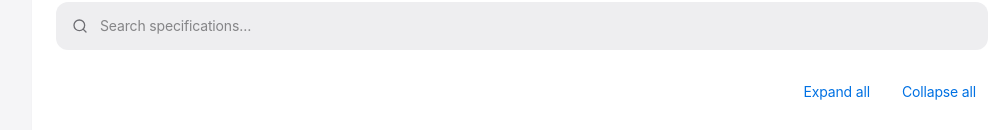
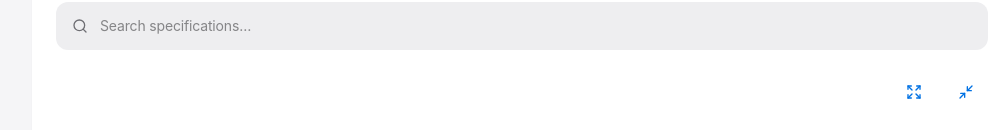
Before and after one commit to DD-CloudCosmos/CrankDoc, a Next.js app: page /bikes/honda-cb1000r-sc60 in a window 1280 px wide. Shown: the part 670-800 px from the top of the page, without its empty margins (118-1124 px from the left). Built offline with nearby package versions, Linux system fonts and the light colour scheme.

Commit message:
Use icons for expand and collapse controls

```diff
--- a/src/components/CB1000RFluids.tsx
+++ b/src/components/CB1000RFluids.tsx
@@ -1,7 +1,7 @@
 'use client'
 
 import { useRef, useState } from 'react'
-import { ChevronRight, Search } from 'lucide-react'
+import { ChevronRight, Search, Expand, Minimize2 } from 'lucide-react'
 import { cb1000rFluids } from '@/lib/cb1000r'
 
 export function CB1000RFluids() {
@@ -19,8 +19,8 @@ export function CB1000RFluids() {
       <input type="search" aria-label="Search fluids" placeholder="Search fluids…" value={query} onChange={event => setQuery(event.target.value)} className="min-h-12 w-full min-w-0 bg-transparent text-sm outline-none focus-visible:ring-2 focus-visible:ring-ring" />
     </label>
     <div className="flex justify-end gap-2" role="group" aria-label="Section controls">
-      <button type="button" onClick={() => setExpanded(true)} className="min-h-11 rounded-[10px] px-3 text-sm text-primary hover:bg-accent focus-visible:outline-2 focus-visible:outline-ring">Expand all</button>
-      <button type="button" onClick={() => setExpanded(false)} className="min-h-11 rounded-[10px] px-3 text-sm text-primary hover:bg-accent focus-visible:outline-2 focus-visible:outline-ring">Collapse all</button>
+      <button type="button" aria-label="Expand all" title="Expand all" onClick={() => setExpanded(true)} className="flex h-11 w-11 items-center justify-center rounded-[10px] text-primary hover:bg-accent focus-visible:outline-2 focus-visible:outline-ring"><Expand aria-hidden="true" className="h-4 w-4" /></button>
+      <button type="button" aria-label="Collapse all" title="Collapse all" onClick={() => setExpanded(false)} className="flex h-11 w-11 items-center justify-center rounded-[10px] text-primary hover:bg-accent focus-visible:outline-2 focus-visible:outline-ring"><Minimize2 aria-hidden="true" className="h-4 w-4" /></button>
     </div>
     <div className="overflow-hidden rounded-[12px] bg-input">
       {fluids.map(fluid => <details key={`${fluid.label}-${search}`} open={search ? true : undefined} className="group border-b border-separator last:border-b-0">
--- a/src/components/CB1000RReference.tsx
+++ b/src/components/CB1000RReference.tsx
@@ -1,7 +1,7 @@
 'use client'
 
 import { useRef, useState } from 'react'
-import { ChevronRight, Search } from 'lucide-react'
+import { ChevronRight, Search, Expand, Minimize2 } from 'lucide-react'
 import { cb1000rSpecSections } from '@/lib/cb1000r'
 import type { ServiceInterval } from '@/types/database.types'
 
@@ -53,8 +53,8 @@ export function CB1000RReference({ intervals }: { intervals?: ServiceInterval[]
       <input type="search" aria-label={intervals ? 'Search service' : 'Search specifications'} placeholder={intervals ? 'Search service…' : 'Search specifications…'} value={query} onChange={event => setQuery(event.target.value)} className="min-h-12 w-full min-w-0 bg-transparent text-sm outline-none focus-visible:ring-2 focus-visible:ring-ring" />
     </label>
     <div className="flex justify-end gap-2" role="group" aria-label="Section controls">
-      <button type="button" onClick={() => setExpanded(true)} className="min-h-11 rounded-[10px] px-3 text-sm text-primary hover:bg-accent focus-visible:outline-2 focus-visible:outline-ring">Expand all</button>
-      <button type="button" onClick={() => setExpanded(false)} className="min-h-11 rounded-[10px] px-3 text-sm text-primary hover:bg-accent focus-visible:outline-2 focus-visible:outline-ring">Collapse all</button>
+      <button type="button" aria-label="Expand all" title="Expand all" onClick={() => setExpanded(true)} className="flex h-11 w-11 items-center justify-center rounded-[10px] text-primary hover:bg-accent focus-visible:outline-2 focus-visible:outline-ring"><Expand aria-hidden="true" className="h-4 w-4" /></button>
+      <button type="button" aria-label="Collapse all" title="Collapse all" onClick={() => setExpanded(false)} className="flex h-11 w-11 items-center justify-center rounded-[10px] text-primary hover:bg-accent focus-visible:outline-2 focus-visible:outline-ring"><Minimize2 aria-hidden="true" className="h-4 w-4" /></button>
     </div>
     {intervals ? <>
       <div className="flex flex-wrap items-center justify-between gap-3">
```
